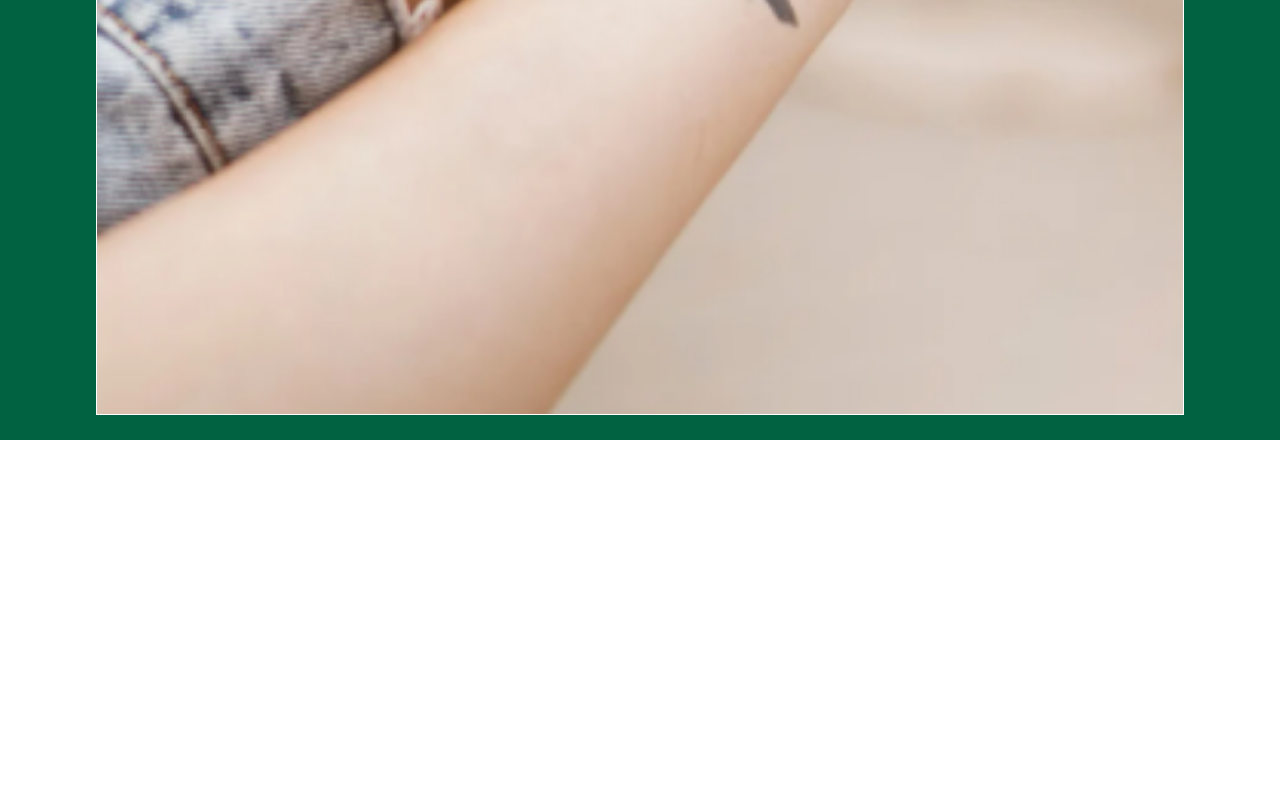
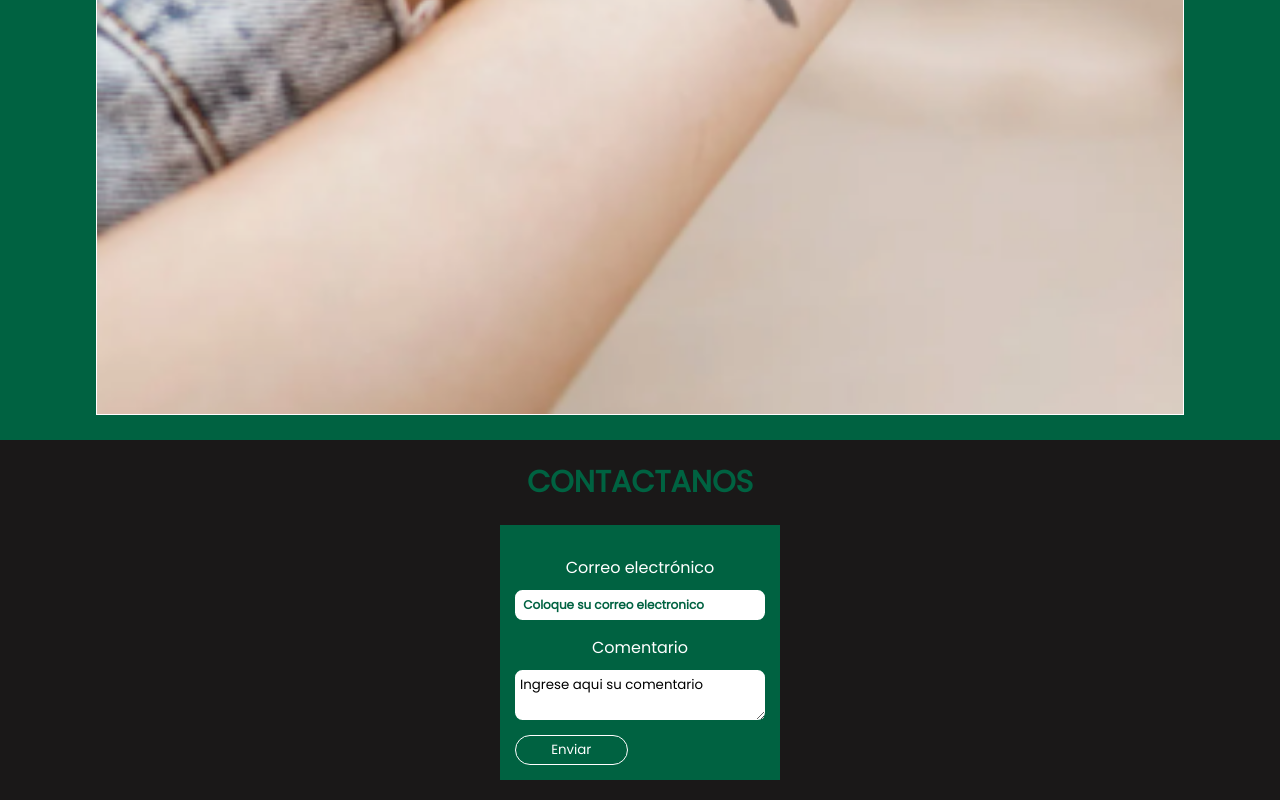
Before and after one commit to mbelenbe/Starbucks, a plain HTML site: page index.html in a window 1280 px wide. Shown: the part 5297-6097 px from the top of the page. Before the commit the page ends 5737 px from the top, so only its background shows below. Drawn offline with nearby package versions, Linux system fonts and the light colour scheme; a web font is replaced by a local one.

Commit message:
agregue estructura formulario y estilos css

```diff
--- a/css/style.css
+++ b/css/style.css
@@ -74,3 +74,66 @@
     margin-top:15px  ;
     width: 85%;
 }
+.contactanos{
+    background-color: #1a1818;
+    padding: 20px 20px;
+    display: flex;
+    flex-direction: column;
+    align-items: center;
+}
+.contactanos__palabra{
+    color: #006241;
+    text-align: center;
+    text-transform: uppercase;
+    margin-bottom: 20px;
+    font-size: 30px;
+}
+.contactanos__formulario{
+    background-color: #006241;
+    padding: 15px 15px;
+    color: #fff;
+    width: 280px;
+}
+.contactanos__input input{
+    font-size: 15px 0 25px;
+}
+.contactanos__input{
+    display: flex;
+    flex-direction: column;
+    text-align: center;
+    margin-top: 15px;
+}
+.contactanos__input input::placeholder,
+.contactanos__input textarea::placeholder{
+    font-size: 12px;
+    color: #006241;
+    font-weight: bold;
+}
+.contactanos__input input,
+.contactanos__input textarea {
+    padding: 5px 5px;
+    border-radius: 7.5px;
+    border: 0;
+    margin-top: 10px;
+}
+.contactanos__input input:focus,
+.contactanos__input textarea:focus{
+    background-color: #000;
+    color: #006241;
+}
+.contactanos__boton{
+    background-color: #006241;
+    border-radius: 15px;
+    width: 45%;
+    border: 1px #fff solid;
+    color: #fff;
+    margin-top: 15px;
+    text-align: center;
+    padding: 4px 0;
+    transition: 0.5s all;
+
+}
+.contactanos__boton:hover{
+    background-color: yellow;
+    border: 1px solid yellow;
+}
--- a/index.html
+++ b/index.html
@@ -48,5 +48,21 @@
         <img class="galeria__cafe" src="./Images/Cafe-2.png" alt="cafe-2"/>
 
     </section>
+    <section class="contactanos">
+        <h2 class="contactanos__palabra">Contactanos</h2>
+        <form class="contactanos__formulario">
+            <div class="contactanos__input">
+                <label>Correo electrónico</label>
+                <input type="email" placeholder=" Coloque su correo electronico" required />
+            </div>
+            <div class="contactanos__input">
+                <label>Comentario</label>
+                <textarea>Ingrese aqui su comentario</textarea>
+            </div>
+            <div class="contactanos__botoncaja">
+                <button class="contactanos__boton" type="submit">Enviar</button>
+            </div>
+        </form>
+    </section>
 </body>
 </html>
```
